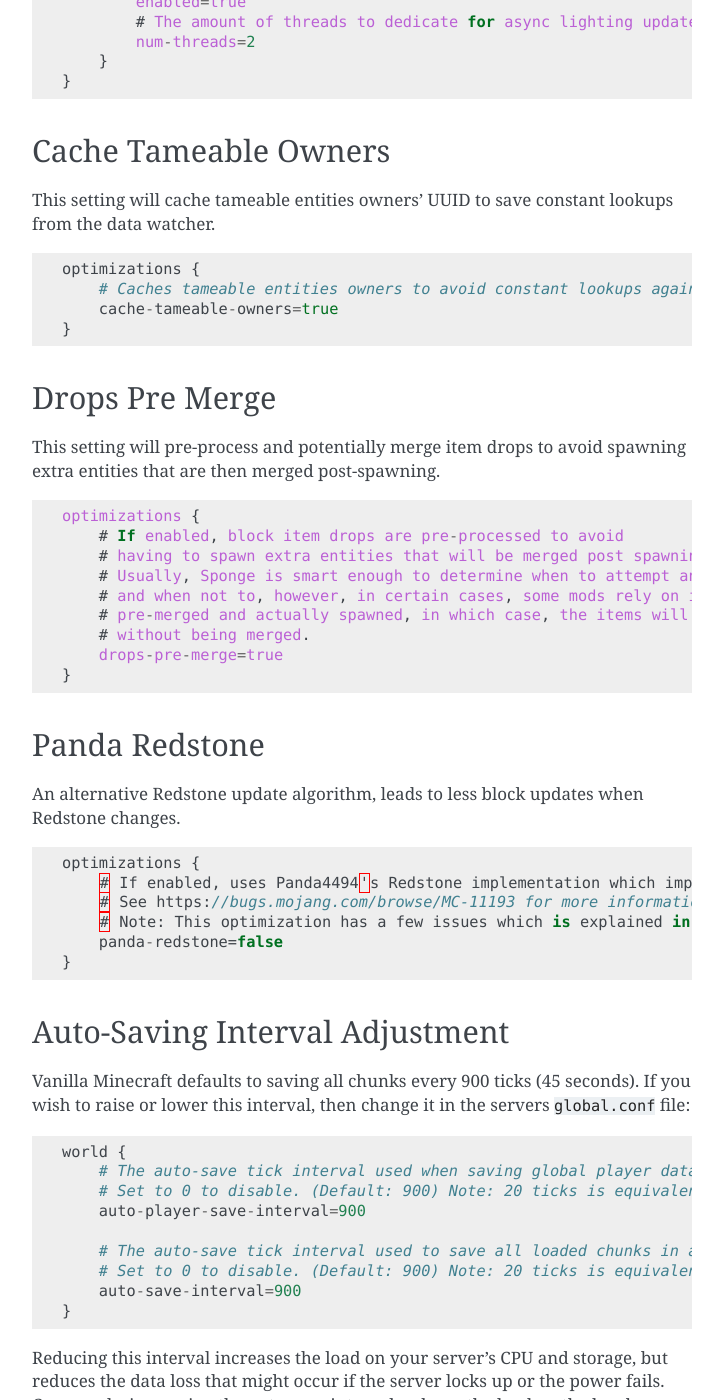
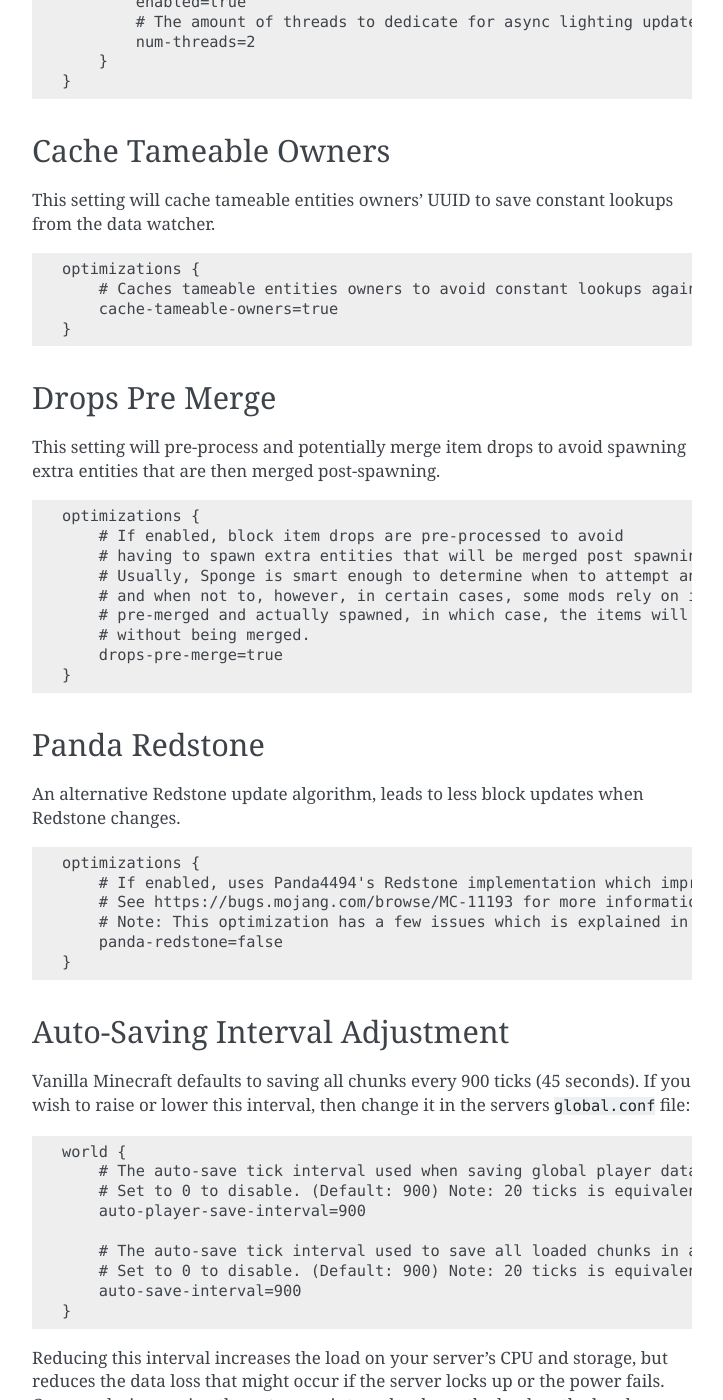
Before and after one commit to SpongePowered/SpongeDocs, a Sphinx documentation site: the page built from source/server/management/performance-tweaks.rst, in a window 1280 px wide and 1400 px high, scrolled down 1243 px. Shown: the whole window, without its empty margins (388-1111 px from the left). Built offline with Sphinx 7.4.7, drawn with Linux system fonts in a browser that asks for light colours; pages that are not in the unit, such as notebooks, are missing from menus; some of the changed text lies outside the part shown.

Commit message:
Updated dependencies

```diff
--- a/source/plugin/configuration/nodes.rst
+++ b/source/plugin/configuration/nodes.rst
@@ -43,7 +43,7 @@ of a config.
     When written down, paths are commonly represented by joining the keys together with a separator char, usually ``.``.
     The above mentioned path would be written ``modules.blockCheats.enabled``.
 
-.. code-block:: guess
+.. code-block:: text
 
     modules {
         blockCheats {
--- a/source/plugin/text/representations/configurate.rst
+++ b/source/plugin/text/representations/configurate.rst
@@ -20,7 +20,7 @@ SpongeAPI offers support to serialize text directly to a Configurate configurati
 For example, the text ``"Hello World!"``, formatted with the color red and an underline, would have the following HOCON
 representation:
 
-.. code-block:: guess
+.. code-block:: text
 
     {
         underlined=true
--- a/source/plugin/text/templates.rst
+++ b/source/plugin/text/templates.rst
@@ -65,7 +65,7 @@ of their server.
 
 This will produce the following output:
 
-.. code-block:: guess
+.. code-block:: text
 
     serverName="My Sponge Server"
     mytemplate {
--- a/source/plugin/wgen/modifiers.rst
+++ b/source/plugin/wgen/modifiers.rst
@@ -79,7 +79,7 @@ To apply your WorldGeneratorModifier to a world you must add it to the ``world-g
 the world config file found at ``config/sponge/worlds/[dimension]/[worldName]/world.conf``. For example, to apply
 the skylands WorldGeneratorModifier to a world you would add the skylands modifier's id to the modifiers list.
 
-.. code-block:: guess
+.. code-block:: text
 
     # WorldGenerationModifiers to apply to the world
     world-generation-modifiers=[
--- a/source/server/getting-started/configuration/hocon.rst
+++ b/source/server/getting-started/configuration/hocon.rst
@@ -30,7 +30,7 @@ HOCON. Below are two examples of valid HOCON.
 
 **Example #1:**
 
-.. code-block:: guess
+.. code-block:: text
 
     player: {
         name: "Steve",
@@ -39,7 +39,7 @@ HOCON. Below are two examples of valid HOCON.
 
 **Example #2:**
 
-.. code-block:: guess
+.. code-block:: text
 
     player {
         name = "Steve"
--- a/source/server/management/performance-tweaks.rst
+++ b/source/server/management/performance-tweaks.rst
@@ -22,7 +22,7 @@ set its value to ``0``.
   will then add all available mobs to the activation range list, it is advised to disable it after the list is filled.
   If you add new mobs to the game, just repeat the procedure and those new mobs will also be added to the list below.
 
-.. code-block:: guess
+.. code-block:: text
 
     entity-activation-range {
         # If enabled, newly discovered entities will be added to this config with a default value.
@@ -42,7 +42,7 @@ Async Lighting
 
 This setting will run lighting checks on a separate thread to improve performance.
 
-.. code-block:: guess
+.. code-block:: text
 
     optimizations {
         # Runs lighting updates async.
@@ -59,7 +59,7 @@ Cache Tameable Owners
 
 This setting will cache tameable entities owners' UUID to save constant lookups from the data watcher.
 
-.. code-block:: guess
+.. code-block:: text
 
     optimizations {
         # Caches tameable entities owners to avoid constant lookups against data watchers. If mods cause issue, disable.
@@ -72,7 +72,7 @@ Drops Pre Merge
 This setting will pre-process and potentially merge item drops to avoid spawning extra entities that are then merged
 post-spawning.
 
-.. code-block:: guess
+.. code-block:: text
 
     optimizations {
         # If enabled, block item drops are pre-processed to avoid
@@ -89,7 +89,7 @@ Panda Redstone
 
 An alternative Redstone update algorithm, leads to less block updates when Redstone changes.
 
-.. code-block:: guess
+.. code-block:: text
 
     optimizations {
         # If enabled, uses Panda4494's Redstone implementation which improves performance.
@@ -104,7 +104,7 @@ Auto-Saving Interval Adjustment
 Vanilla Minecraft defaults to saving all chunks every 900 ticks (45 seconds). If you wish to raise or
 lower this interval, then change it in the servers ``global.conf`` file:
 
-.. code-block:: guess
+.. code-block:: text
 
     world {
         # The auto-save tick interval used when saving global player data.
@@ -126,7 +126,7 @@ Realtime
 Enabling this will just improve your players experience when tick rate is low, it will not improve performance.
 A limited set of entities, tile entities, and world time will use real time instead of ticks to update.
 
-.. code-block:: guess
+.. code-block:: text
 
     modules {
         # Use real (wall) time instead of ticks as much as possible
@@ -146,7 +146,7 @@ Deny chunk requests
   This is an experimental setting for performance gain, we recommend to not enable it when you have mods on the server
   and to disable it if you experience any issues regarding the loading of tileentities.
 
-.. code-block:: guess
+.. code-block:: text
 
     world {
         # If enabled, any request for a chunk not currently loaded will be denied (exceptions apply for things like world gen and player movement).
```
Also changed, not shown: requirements.txt (+4 -4 lines).
